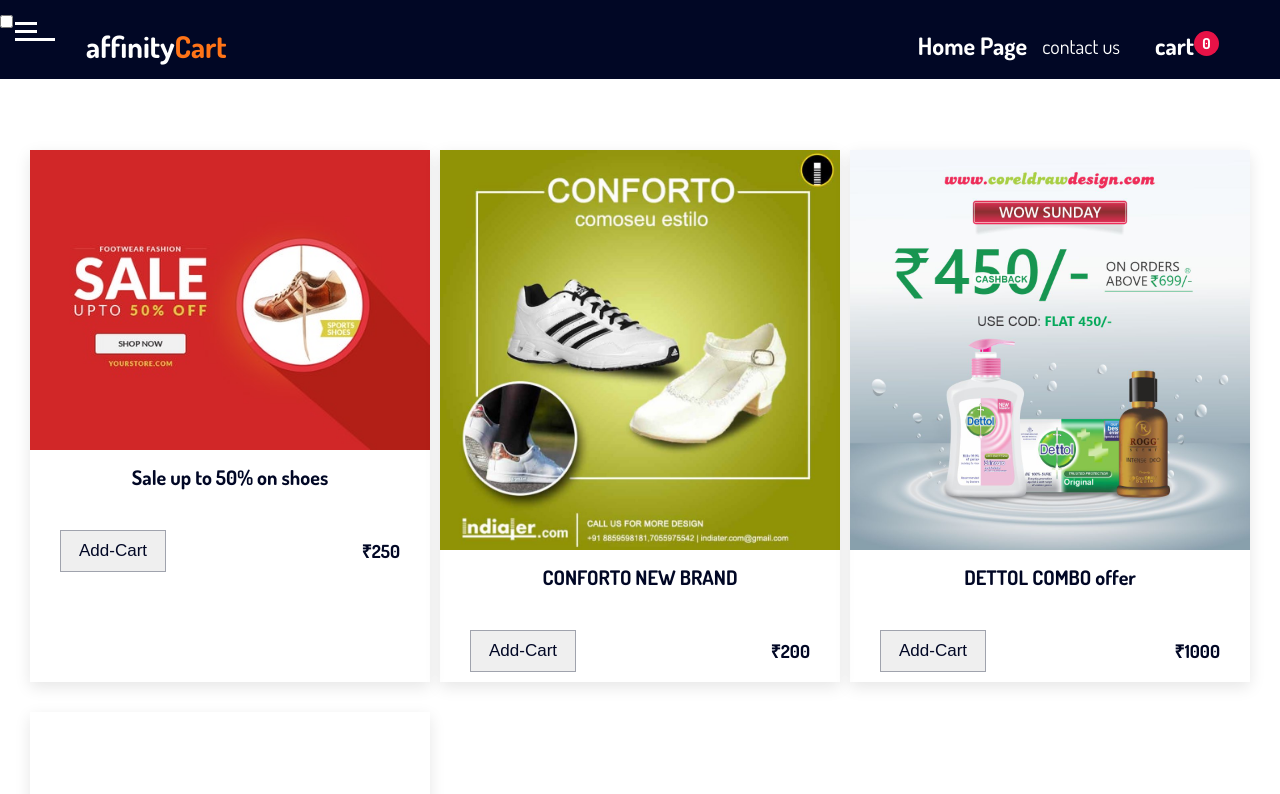
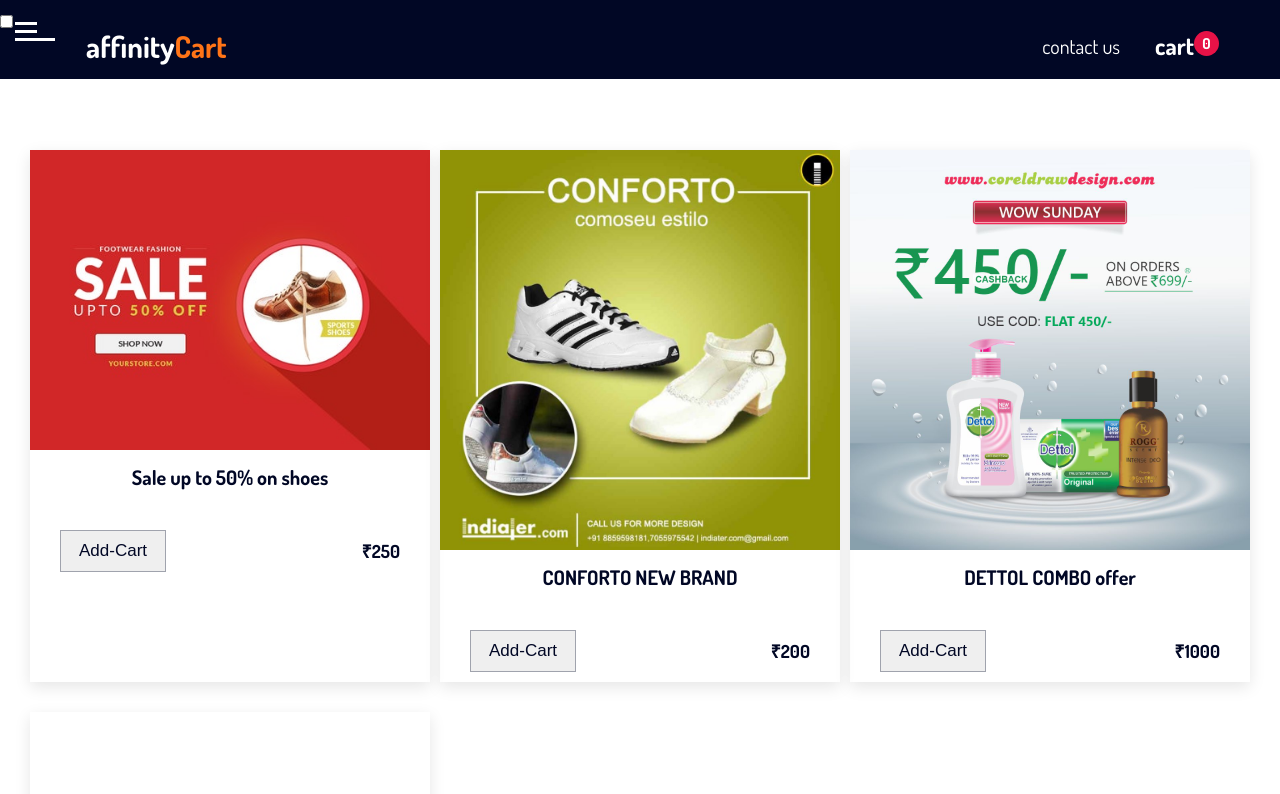
Before and after one commit to PraveenHiremath01/affinitycart, a plain HTML site: page index.html in a window 1280 px wide. Shown: the top 794 px of the page. Drawn offline with Linux system fonts and the light colour scheme.

Commit message:
Update index.html

```diff
--- a/index.html
+++ b/index.html
@@ -44,7 +44,6 @@
       </div>
 
       <ul class="nav__list">
-        <h1 class="off">Home Page</h1>
         <a href="contact.html" class="contact">contact us</a>
         <div class="cart__icon">
           <h2>cart</h2>
```
